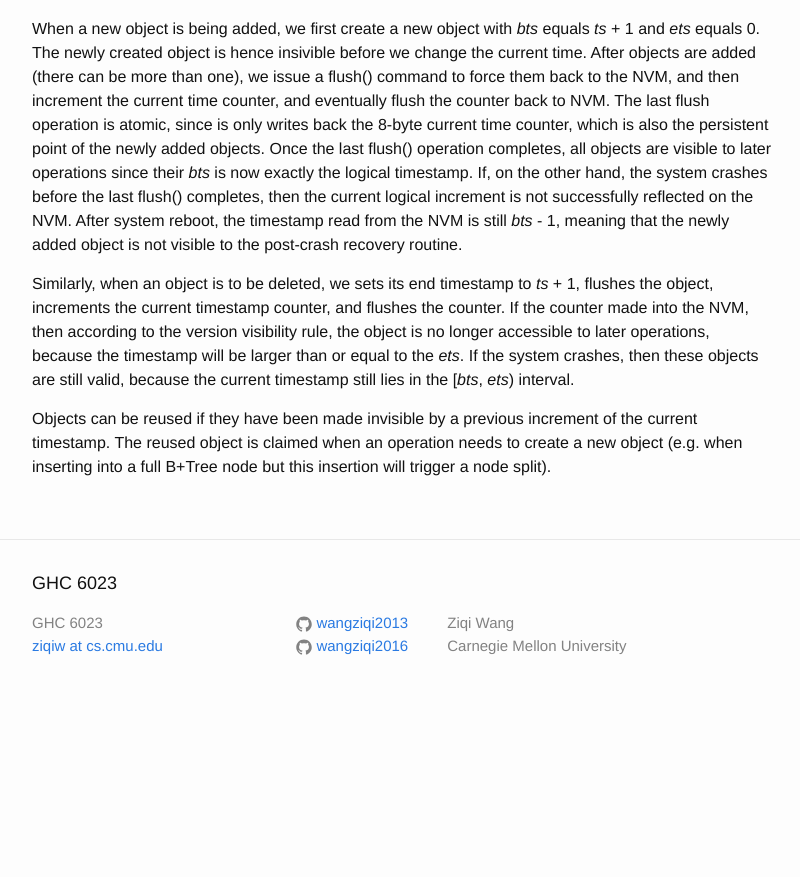
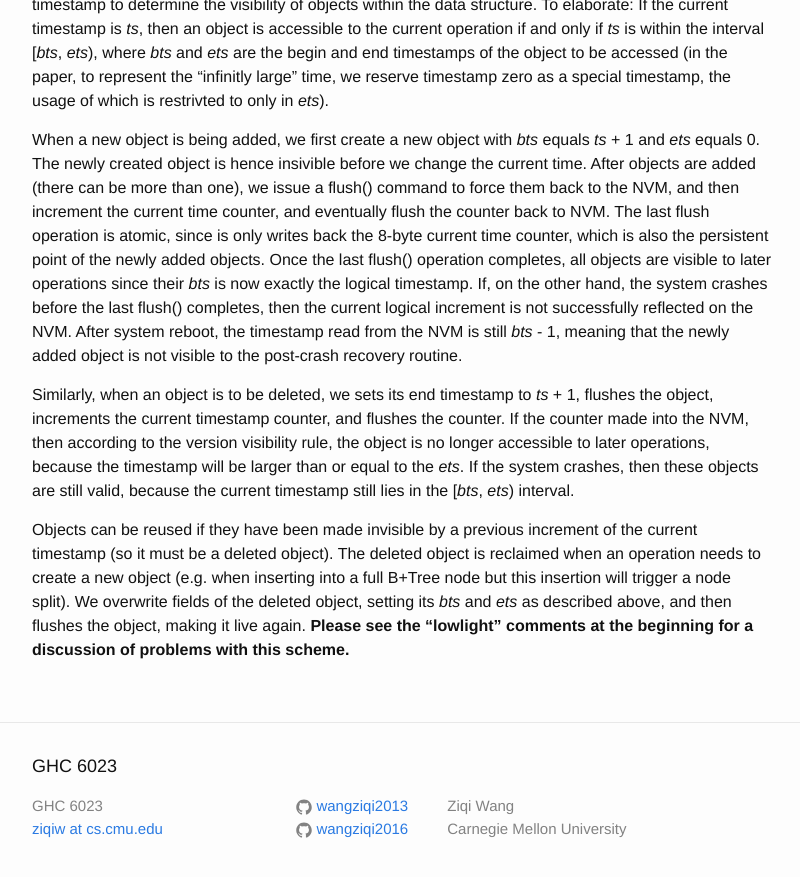
Before and after one commit to wangziqi2013/wangziqi2013.github.io, a Jekyll site: the page built from _posts/2019-08-28-cdds.markdown, in a window 1280 px wide and 900 px high, scrolled down 2281 px. Shown: the top 877 px of the window, without its empty margins (238-1038 px from the left). Built offline with Jekyll 4.4.1, drawn with Linux system fonts in a browser that asks for light colours; before the commit the page ends 2998 px from its top, so only the background shows below that; some of the changed text lies outside the part shown.

Commit message:
Adding low light

```diff
--- a/_posts/2019-08-28-cdds.markdown
+++ b/_posts/2019-08-28-cdds.markdown
@@ -33,7 +33,12 @@ version_mgmt:
    and hence flusing must be atomic, which is not guaranteed. One safe way is to decompose the update into two steps, first
    delete and then insert. This, however, brings a new problem which is the atomicity of these two steps.
 
-4. I don't believe the algorithm given in the paper is correct. For example, in Algo.2 in which an existing item is
+   Combined with the discussion in the next point, I truly believe this paper should just say that flush() is 64-byte
+   atomic and that objects must be mapped to a single cache line, which guarantees tha atomicity of single object update.
+   As for multi-step operations such as a tree structural modification, using versioning is still the right choice which
+   is exactly the merit of this paper.
+
+1. I don't believe the algorithm given in the paper is correct. For example, in Algo.2 in which an existing item is
    reused in the node, in line 7 to line 10, the paper simply assumes that we can update the timestamps and keys, and then
    issue a flush. This, however, does not guarantee the atomicity of the three updates (i.e. then can be partially
    written back to the NVM). Imagine if the system crashes after "n\[entry\_num\].end = 0" is written back and before
@@ -97,6 +102,8 @@ visibility rule, the object is no longer accessible to later operations, because
 equal to the *ets*. If the system crashes, then these objects are still valid, because the current timestamp still
 lies in the [*bts*, *ets*) interval.
 
-Objects can be reused if they have been made invisible by a previous increment of the current timestamp. The reused
-object is claimed when an operation needs to create a new object (e.g. when inserting into a full B+Tree node but
-this insertion will trigger a node split).
+Objects can be reused if they have been made invisible by a previous increment of the current timestamp (so it must be
+a deleted object). The deleted object is reclaimed when an operation needs to create a new object (e.g. when inserting
+into a full B+Tree node but this insertion will trigger a node split). We overwrite fields of the deleted object,
+setting its *bts* and *ets* as described above, and then flushes the object, making it live again. **Please see the "lowlight"
+comments at the beginning for a discussion of problems with this scheme.**
```
